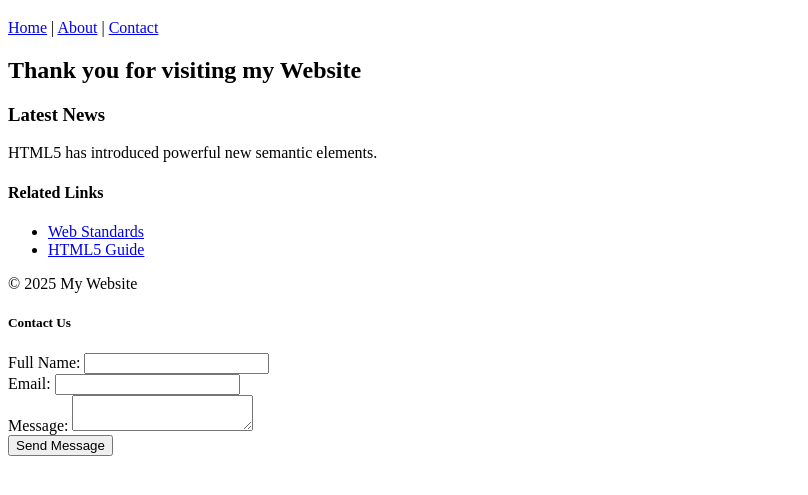
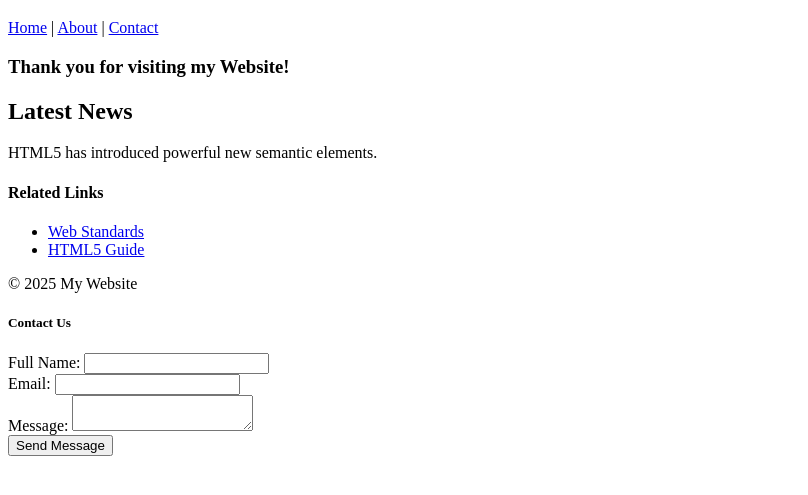
Before and after one commit to Lottie-Blower/lab2--html, a plain HTML site: page index.html in a window 1280 px wide. Shown: the part 61-556 px from the top of the page, without its empty margins (0-808 px from the left). Drawn offline with Linux system fonts and the light colour scheme.

Commit message:
initial commit

```diff
--- a/index.html
+++ b/index.html
@@ -15,9 +15,9 @@
     </header>
     <main>
       <section>
-        <h2>Thank you for visiting my Website</h2>
+        <h3>Thank you for visiting my Website!</h3>
         <article>
-          <h3>Latest News</h3>
+          <h2>Latest News</h2>
           <p>HTML5 has introduced powerful new semantic elements.</p>
         </article>
       </section>
```
